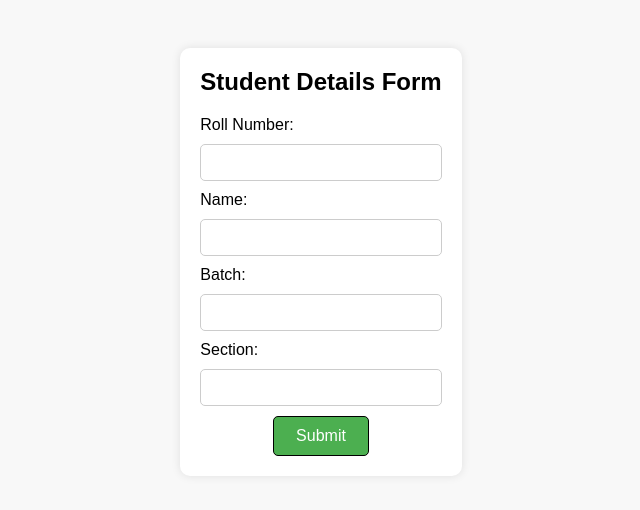
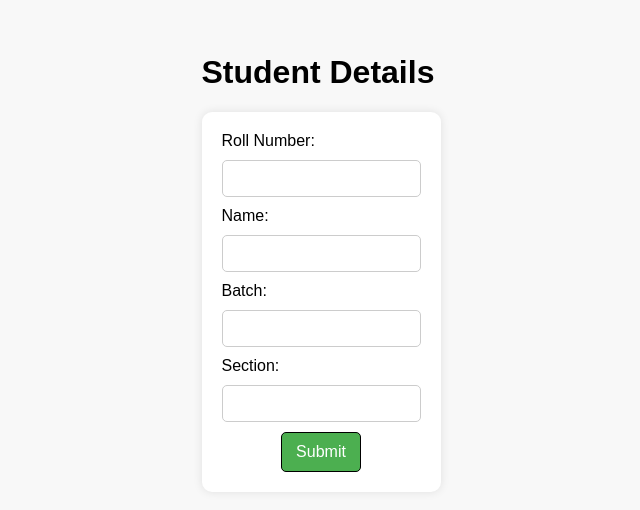
Before and after one commit to Zia-khanx/Quiz-app, a plain HTML site: page index.html in a window 1280 px wide. Shown: the part 138-648 px from the top of the page, without its empty margins (319-959 px from the left). Drawn offline with Linux system fonts and the light colour scheme.

Commit message:
Update index.html

```diff
--- a/index.html
+++ b/index.html
@@ -3,27 +3,41 @@
 <head>
     <meta charset="UTF-8">
     <meta name="viewport" content="width=device-width, initial-scale=1.0">
+    <title>Student Details</title>
     <link rel="stylesheet" href="style.css">
-    <title>Student Details Form</title>
-
 </head>
 <body>
-    <form id="studentForm" method="post">
-        <h2>Student Details Form</h2>
+    <div class="container">
+    <h1>Student Details</h1>
+        <form id="studentForm">
             <label for="rollNumber">Roll Number:</label>
-        <input type="text" class="rollNumber" name="rollNumber" required>
+            <input type="text" id="rollNumber" name="rollNumber" required><br>
 
             <label for="name">Name:</label>
-        <input type="text" class="name" name="name" required>
+            <input type="text" id="name" name="name" required><br>
 
             <label for="batch">Batch:</label>
-        <input type="text" class="batch" name="batch" required>
+            <input type="text" id="batch" name="batch" required><br>
 
             <label for="section">Section:</label>
-        <input type="text" class="section" name="section" required>
+            <input type="text" id="section" name="section" required><br>
 
             <button type="submit">Submit</button>
         </form>
-<script src="index.js"></script>
+    </div>
+
+
+    <script>
+        document.getElementById('studentForm').addEventListener('submit', function(event) {
+            event.preventDefault();
+            let formData = new FormData(this);
+            let studentDetails = {};
+            formData.forEach((value, key) => {
+                studentDetails[key] = value;
+            });
+            sessionStorage.setItem('studentDetails', JSON.stringify(studentDetails));
+            window.location.href = 'second.html';
+        });
+    </script>
 </body>
 </html>
```
Lines whose indentation alone changed are shown as unchanged.
